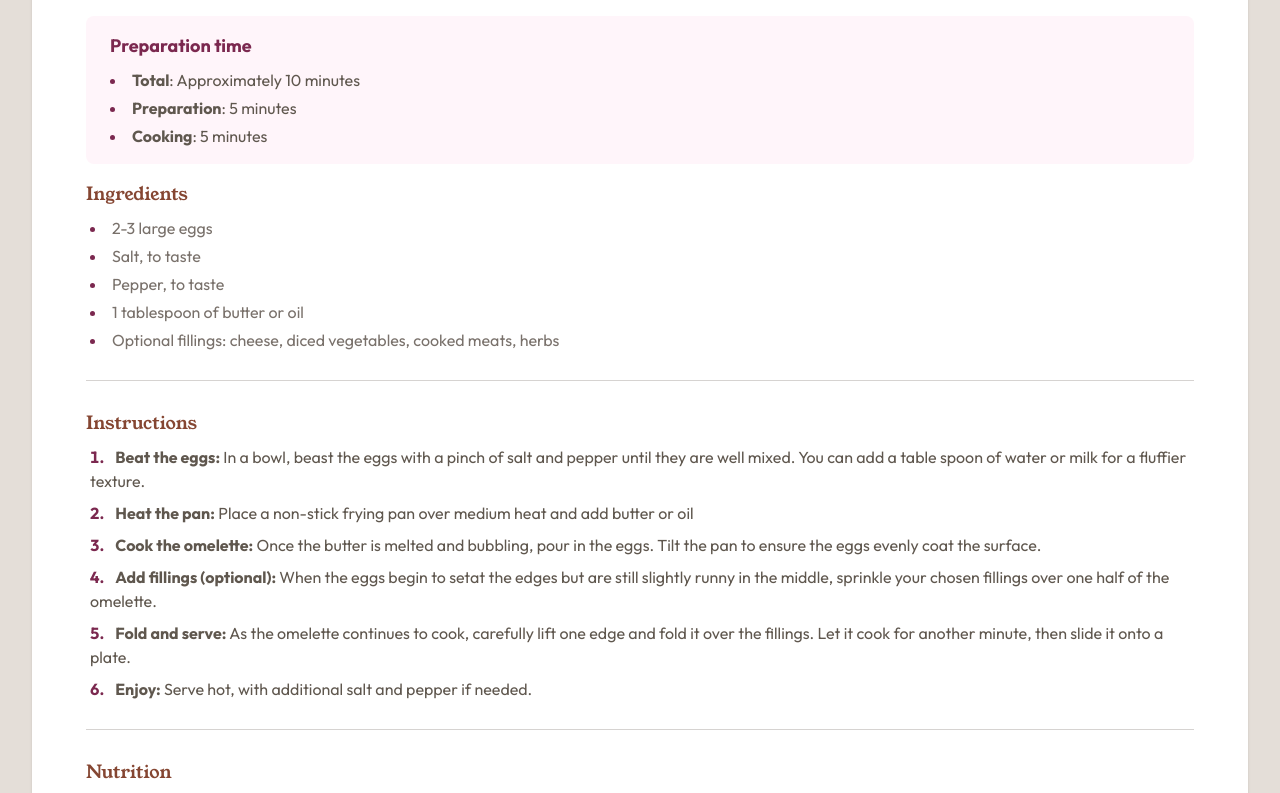
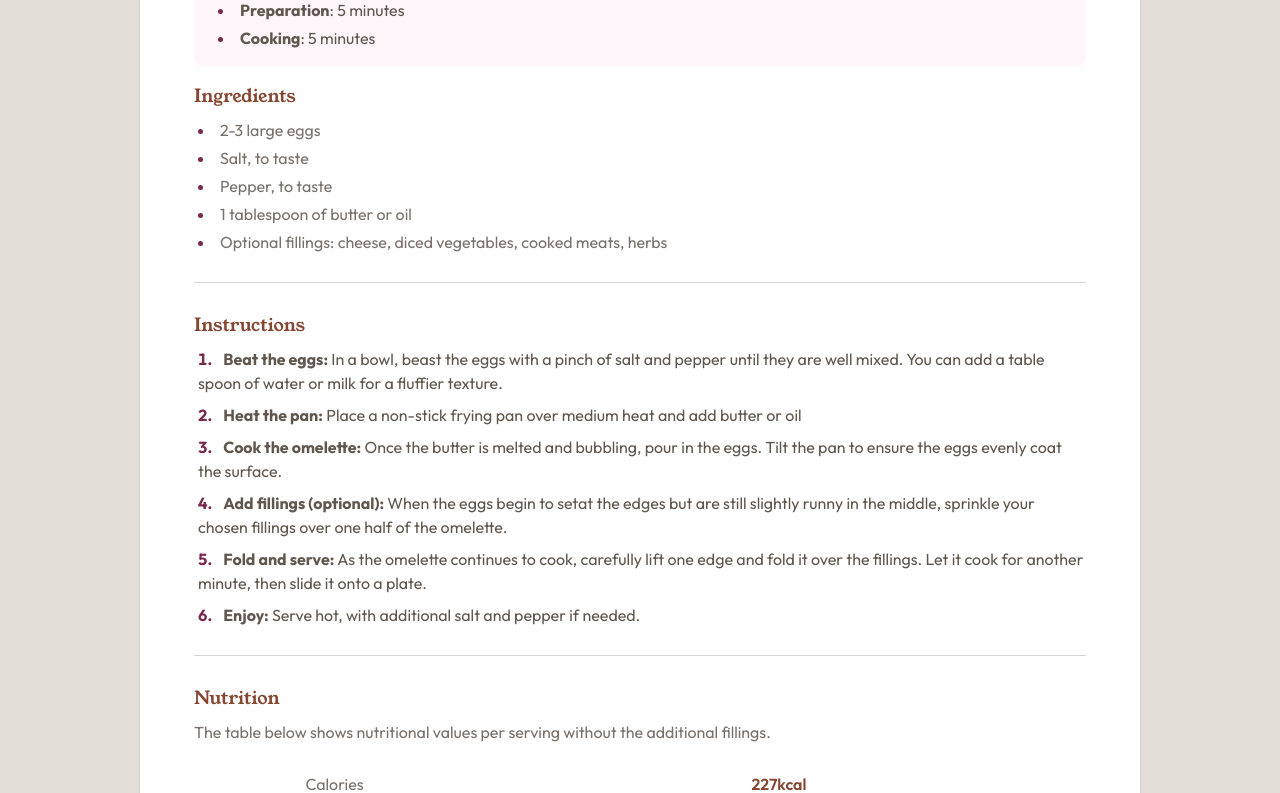
Before and after one commit to iArmanKarimi/challenge-recipe-page, a React (Vite) app: page / in a window 1280 px wide. Shown: the part 747-1540 px from the top of the page. Built offline with nearby package versions, Linux system fonts and the light colour scheme.

Commit message:
fix: remove padding from app container for improved layout

```diff
--- a/src/index.css
+++ b/src/index.css
@@ -14,12 +14,9 @@
 
 @layer components {
 	@media (width >=1280px) {
-		.app-container {
-			@apply px-8;
-		}
-
 		.card-desktop {
 			@apply my-6 p-7.5 rounded-2xl shadow-sm bg-white;
+			@apply max-w-250;
 		}
 
 		.card-desktop img {
```
